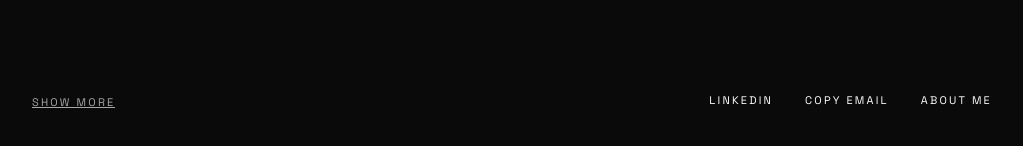
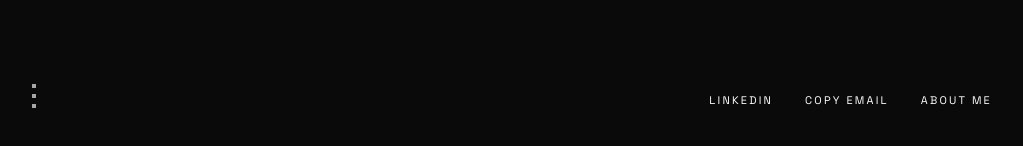
Before and after one commit to swatisr/case-study-5, a Next.js app: page /project-overview in a window 1280 px wide. Shown: the part 644-790 px from the top of the page, without its empty margins (128-1151 px from the left). Built offline with nearby package versions, Linux system fonts and the light colour scheme.

Commit message:
Add scroll-based squares animation and More Projects button with mobile support

```diff
--- a/app/project-overview/page.tsx
+++ b/app/project-overview/page.tsx
@@ -29,7 +29,7 @@ export default function ProjectOverview() {
       <ShowMoreButton />
 
       {/* Section 1 */}
-      <section className="h-screen snap-start snap-always flex items-center bg-[hsl(var(--background))]">
+      <section id="section-1" className="h-screen snap-start snap-always flex items-center bg-[hsl(var(--background))]">
         <div className="w-full px-5 md:px-10 lg:px-40">
           <div className="grid grid-cols-12 gap-2 md:gap-3 lg:gap-4 mt-[14px] md:mt-32 mb-14">
             <div className="col-span-12">
@@ -107,7 +107,7 @@ export default function ProjectOverview() {
       </section>
 
       {/* Section 2 */}
-      <section className="h-screen snap-start snap-always flex items-center bg-[hsl(var(--background))]">
+      <section id="section-2" className="h-screen snap-start snap-always flex items-center bg-[hsl(var(--background))]">
         <div className="w-full px-5 md:px-10 lg:px-40">
           <div className="grid grid-cols-12 gap-2 md:gap-3 lg:gap-4 mt-[14px] md:mt-32 mb-14">
             <div className="col-span-12">
@@ -187,7 +187,7 @@ export default function ProjectOverview() {
       </section>
 
       {/* Section 3 */}
-      <section className="h-screen snap-start snap-always flex items-center bg-[hsl(var(--background))]">
+      <section id="section-3" className="h-screen snap-start snap-always flex items-center bg-[hsl(var(--background))]">
         <div className="w-full px-5 md:px-10 lg:px-40">
           <div className="grid grid-cols-12 gap-2 md:gap-3 lg:gap-4 mt-[14px] md:mt-32 mb-14">
             <div className="col-span-12">
--- a/components/ShowMoreButton.tsx
+++ b/components/ShowMoreButton.tsx
@@ -3,47 +3,107 @@
 import { useEffect, useState } from 'react'
 
 export default function ShowMoreButton() {
+  const [activeSection, setActiveSection] = useState(0)
   const [isLastSectionVisible, setIsLastSectionVisible] = useState(false)
 
   useEffect(() => {
-    // Find Section 4 by ID
-    const lastSection = document.getElementById('section-4')
+    const sections = [
+      document.getElementById('section-1'),
+      document.getElementById('section-2'),
+      document.getElementById('section-3'),
+      document.getElementById('section-4'),
+    ]
 
-    if (!lastSection) return
+    const observers: IntersectionObserver[] = []
+
+    sections.forEach((section, index) => {
+      if (!section) return
 
       const observer = new IntersectionObserver(
         (entries) => {
           entries.forEach((entry) => {
             if (entry.isIntersecting) {
+              const sectionNumber = index + 1 // 1-indexed: 1, 2, 3, or 4
+              setActiveSection(sectionNumber)
+              if (sectionNumber === 4) {
                 setIsLastSectionVisible(true)
               } else {
                 setIsLastSectionVisible(false)
               }
+            }
           })
         },
         {
-        threshold: 0.5, // Trigger when 50% of section is visible
+          threshold: 0.5,
         }
       )
 
-    observer.observe(lastSection)
+      observer.observe(section)
+      observers.push(observer)
+    })
 
     return () => {
-      observer.disconnect()
+      observers.forEach((observer) => observer.disconnect())
     }
   }, [])
 
-  if (!isLastSectionVisible) return null
+  const totalSquares = 3 // n-1 for 4 projects
+  // Show squares based on active section:
+  // Section 1: show 3 squares
+  // Section 2: show 2 squares (1 disappeared)
+  // Section 3: show 1 square (2 disappeared)
+  // Section 4: show 0 squares (all disappeared, show "Show more" instead)
+  const squaresToShow = activeSection === 0 ? totalSquares : Math.max(0, totalSquares - activeSection + 1)
 
   return (
-    <div className="hidden md:flex fixed left-5 md:left-10 lg:left-40 top-auto bottom-8 z-50 items-center py-4">
+    <>
+      {/* Desktop: Squares and More Projects button */}
+      <div className="hidden md:flex fixed left-5 md:left-10 lg:left-40 top-auto bottom-8 z-50 items-center py-4 gap-3">
+        {/* Squares - only show when not on last section */}
+        {!isLastSectionVisible && (
+          <div className="flex flex-col gap-1.5 items-center">
+            {Array.from({ length: totalSquares }).map((_, index) => {
+              const squareIndex = index + 1
+              const shouldShow = squareIndex <= squaresToShow
+
+              return (
+                <div
+                  key={squareIndex}
+                  className={`w-1 h-1 bg-[hsl(var(--muted-foreground))] transition-all duration-500 ease-in-out ${
+                    shouldShow
+                      ? 'opacity-100 translate-y-0'
+                      : 'opacity-0 -translate-y-2'
+                  }`}
+                />
+              )
+            })}
+          </div>
+        )}
+
+        {/* More Projects Button - appears when last section is visible */}
+        {isLastSectionVisible && (
           <a
             href="#"
             className="text-[11px] uppercase tracking-[0.2em] text-[hsl(var(--muted-foreground))] font-light relative inline-block group hover:text-white transition-colors duration-300 leading-none"
           >
-        SHOW MORE
+            MORE PROJECTS
+            <span className="absolute bottom-0 left-0 w-full h-[1px] bg-[hsl(var(--muted-foreground))] group-hover:bg-white transition-all duration-300 ease-in-out group-hover:w-0 group-hover:origin-right"></span>
+          </a>
+        )}
+      </div>
+
+      {/* Mobile: More Projects button on top left */}
+      {isLastSectionVisible && (
+        <div className="md:hidden fixed top-4 left-5 z-50 flex items-start py-4">
+          <a
+            href="#"
+            className="text-[11px] uppercase tracking-[0.2em] text-[hsl(var(--muted-foreground))] font-light relative inline-block group hover:text-white transition-colors duration-300 leading-none"
+          >
+            MORE PROJECTS
             <span className="absolute bottom-0 left-0 w-full h-[1px] bg-[hsl(var(--muted-foreground))] group-hover:bg-white transition-all duration-300 ease-in-out group-hover:w-0 group-hover:origin-right"></span>
           </a>
         </div>
+      )}
+    </>
   )
 }
```
Lines whose indentation alone changed are shown as unchanged.
